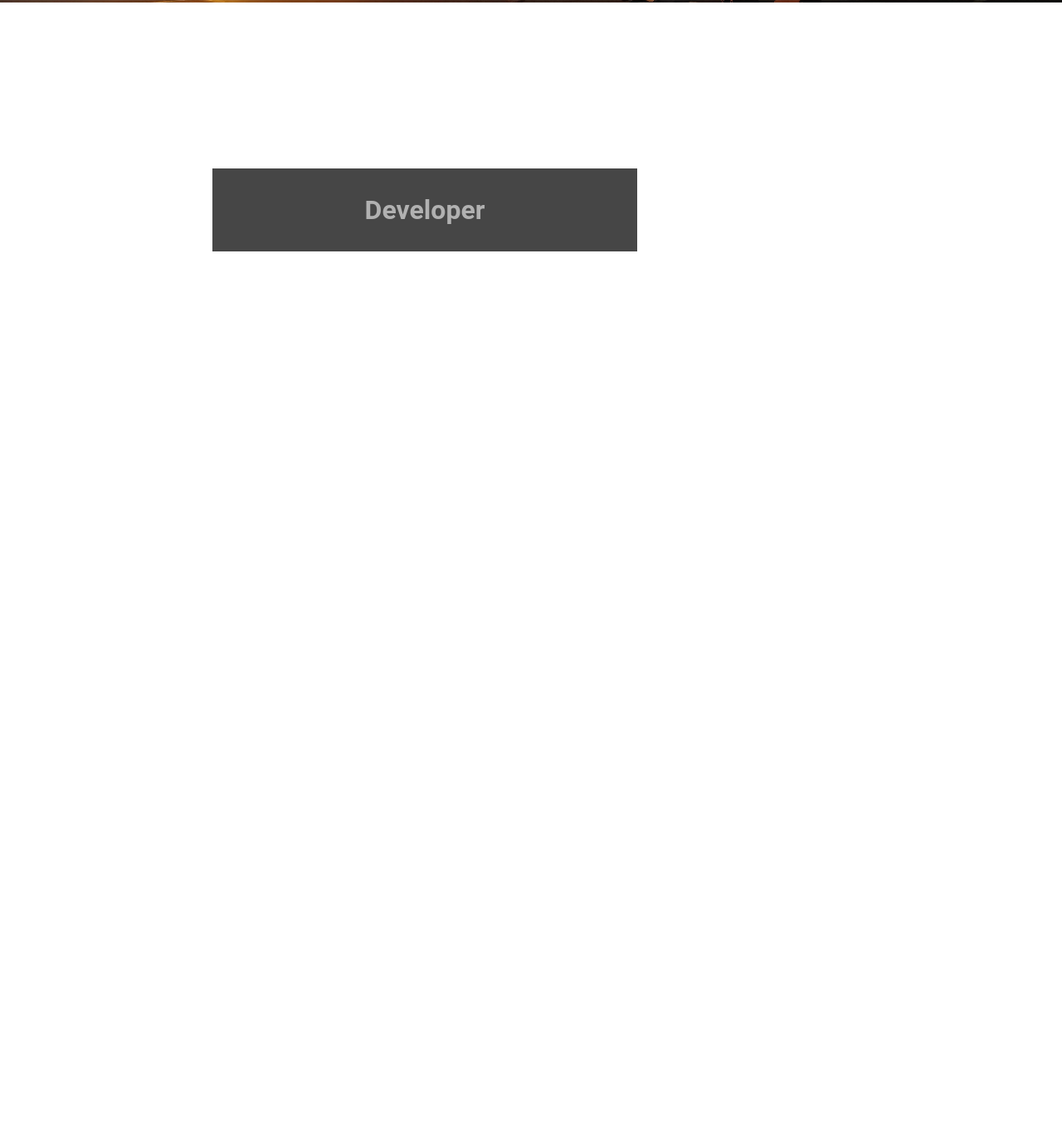
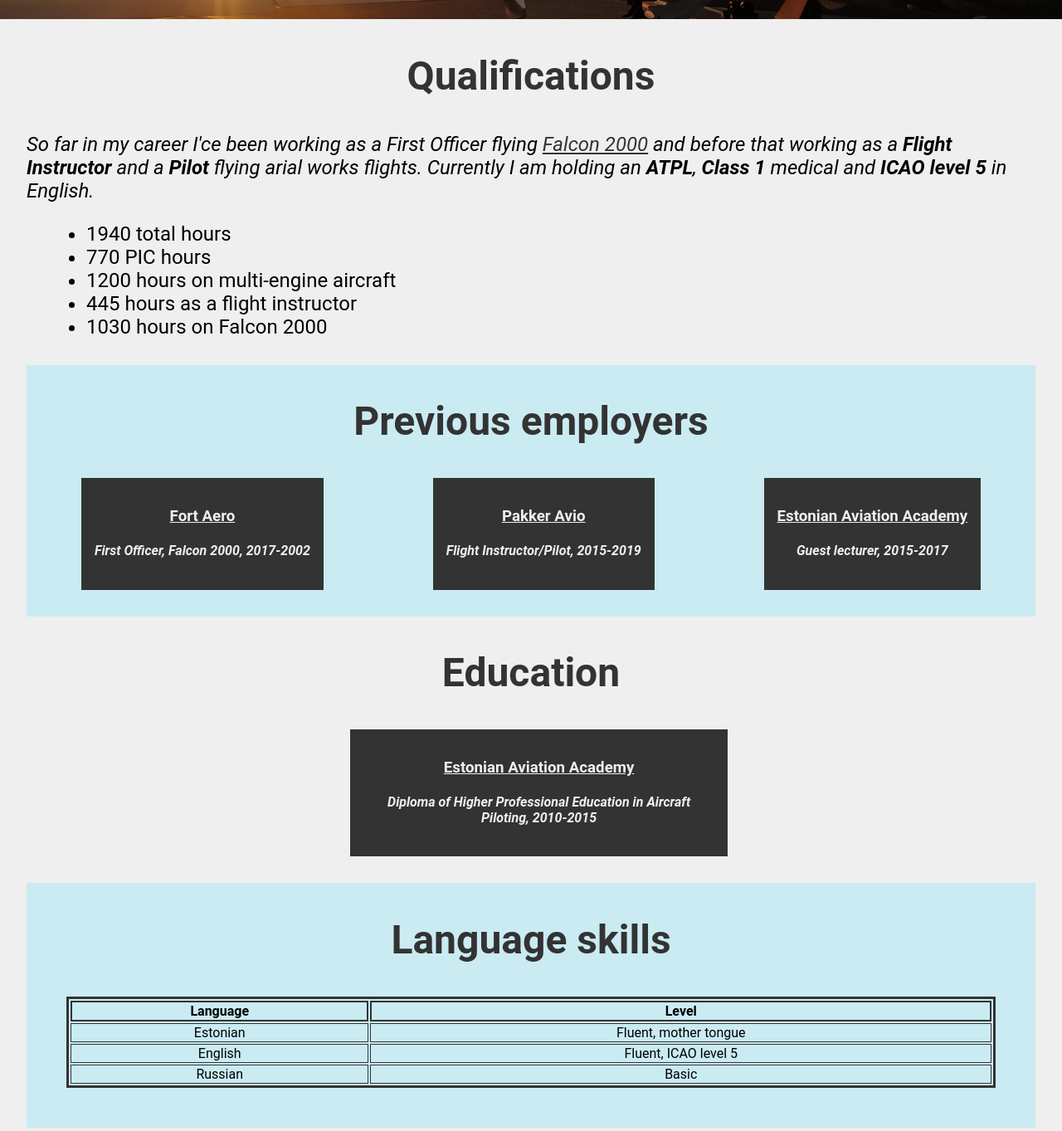
Before and after one commit to stntsk/portfolio_resume, a plain HTML site: page index.html in a window 1280 px wide. Shown: the part 697-2060 px from the top of the page at 83% size. Before the commit the page ends 1200 px from the top, so only its background shows below. Drawn offline with Linux system fonts and the light colour scheme; a web font is replaced by a local one.

Commit message:
pilot almost done, developer to go

```diff
--- a/Resources/script.js
+++ b/Resources/script.js
@@ -1 +1,21 @@
 // switching mains
+
+let pilotButton = document.getElementById('pilot_button');
+let devButton = document.getElementById('dev_button');
+let developer = document.getElementById('developer');
+let pilot =  document.getElementById('pilot');
+
+
+const switchMain = () => {
+    developer.style.display = 'block';
+    pilot.style.display= 'none';
+};
+
+pilotButton.onclick = switchMain;
+
+let switchBack = () => {
+    pilot.style.display = 'block';
+    developer.style.display = 'none';
+};
+
+devButton.onclick = switchBack;
--- a/Resources/style.css
+++ b/Resources/style.css
@@ -14,6 +14,7 @@ html {
     font-size: 16px;
     box-sizing: border-box;
     font-family: 'Roboto';
+    background-color: #efefef;
 }
 
 body {
@@ -24,13 +25,13 @@ body {
 
 header {
     background-color: #efefef;
-    height: 200px;
+    height: 220px;
 }
 
 header h1 {
     text-align: center;
-    color: #333333;
     font-size: 64px;
+    padding-top: 4rem;
     margin: 0;
 }
 
@@ -51,10 +52,12 @@ header li {
 }
 
 nav {
+    top: 0;
+    position: fixed;
     top: 120;
     width: 100%;
     z-index: 5;
-
+    border: solid 1px #ff3b3f;
 }
 
 nav ul {
@@ -88,6 +91,11 @@ nav a:hover {
 
 }
 
+.banner h1:hover {
+    text-decoration: underline;
+    cursor: pointer;
+}
+
 .banner_text {
     background-color: #333333;
     height: 20%;
@@ -114,6 +122,10 @@ nav a:hover {
     background-size: cover;
 }
 
+#pilot {
+    display: block;
+}
+
 
 
 /*banner2*/
@@ -125,3 +137,116 @@ nav a:hover {
     background-repeat: no-repeat;
     background-size: cover;
 }
+
+#developer {
+    display: none;
+}
+
+/*qualifications*/
+
+
+
+.qualifications h2 {
+    color: #333333;
+    text-align: center;
+    font-size: 3rem;
+}
+
+.qualifications p {
+    margin: 0.5rem 2rem;
+    font-size: 1.5rem;
+}
+
+.qualifications ul {
+    margin-left: 4rem;
+    font-size: 1.5rem;
+}
+
+.qualifications a {
+    color: #333333;
+}
+/*Pilot experience*/
+
+#pilot .experience {
+    display: flex;
+    flex-direction: column;
+    background-color: #caebf2;
+    margin: 2rem;
+}
+
+#pilot .exp {
+    display: flex;
+    justify-content: space-around;
+    flex-wrap: wrap;
+}
+
+#pilot .employer {
+    background-color: #333333;
+    padding: 1rem;
+    color: #efefef;
+    text-align: center;
+    margin-bottom: 2rem;
+}
+
+#pilot h2 {
+    font-size: 3rem;
+    color: #333333;
+}
+
+.employer a {
+    text-decoration: underline;
+    color: #efefef;
+}
+
+.employer a:hover {
+    color: #333333;
+    background-color: #efefef;
+}
+
+/*education*/
+
+.education {
+    text-align: center;
+}
+
+.education .edu {
+    background-color: #333333;
+    padding: 1rem;
+    color: #efefef;
+    text-align: center;
+    margin-bottom: 2rem;
+    width: 33%;
+    margin-left: 33%;
+}
+
+.edu a {
+    color: #efefef;
+}
+
+.edu a:hover {
+    color: #333333;
+    background-color: #efefef;
+}
+
+/*language*/
+
+.language {
+    text-align: center;
+    background-color: #caebf2;
+    margin: 2rem;
+    display: flex;
+    flex-direction: column;
+}
+
+.language table {
+    border: solid 3px #333333;
+    margin:0 3rem 3rem 3rem;
+}
+
+.language th {
+    border: solid 2px #333333;
+}
+
+.language td {
+    border: solid 1px #333333;
+}
--- a/index.html
+++ b/index.html
@@ -6,13 +6,21 @@
     <meta name="viewport" content="width=device-width, initial-scale=1.0">
     <title>Stens resume</title>
     <link rel="stylesheet" href="./Resources/style.css">
-    <script src="./Resources/script.js"></script>
+
 </head>
 <body>
 
 <!--header-->
 
     <header>
+        <nav>
+            <ul id="nav">
+                <li><a href="(.qualifications)">Qualifications</a></li>
+                <li><a href="#">Experience</a></li>
+                <li><a href="#">Education</a></li>
+                <li><a href="#">Language skills</a></li>
+            </ul>
+        </nav>
         <div id="info">
             <h1>Sten Tuisk</h1>
             <br>
@@ -22,14 +30,6 @@
                 <li><h2>sten.tuisk@gmail.com</h2></li>
             </ul>
         </div>
-        <nav>
-            <ul id="nav">
-                <li><a href="#">Qualifications</a></li>
-                <li><a href="#">Experience</a></li>
-                <li><a href="#">Education</a></li>
-                <li><a href="#">Language skills</a></li>
-            </ul>
-        </nav>
 
     </header>
 
@@ -42,22 +42,83 @@
 
             <div class="banner">
                 <div class="banner_text">
-                    <h1>Pilot</h1>
+                    <h1 id="pilot_button" onclick="switchMain">Pilot</h1>
                 </div>
+            </div>
+            <div class="qualifications">
+                <h2>Qualifications</h2>
+                <p><em>So far in my career I'ce been working as a <em>First Officer</em> flying <a href="https://en.wikipedia.org/wiki/Dassault_Falcon_2000" target="_blank">Falcon 2000</a> and before that working as a <strong>Flight Instructor</strong> and a <strong>Pilot</strong> flying arial works flights. Currently I am holding an <strong>ATPL</strong>, <strong>Class 1</strong> medical and <strong>ICAO level 5</strong> in English.</em></p>
+                <ul>
+                    <li>1940 total hours</li>
+                    <li>770 PIC hours</li>
+                    <li>1200 hours on multi-engine aircraft</li>
+                    <li>445 hours as a flight instructor</li>
+                    <li>1030 hours on Falcon 2000</li>
+                </ul>
+            </div>
+            <div class="experience">
+                <div class="exp">
+                    <h2>Previous employers</h2>
+                </div>
+                <div class="exp">
+                    <div class="employer">
+                        <h3><a href="https://www.fort.aero/" target="_blank">Fort Aero</a></h3>
+                        <h4><em>First Officer, Falcon 2000, 2017-2002</em></h4>
+                    </div>
+                    <div class="employer">
+                        <h3><a href="https://www.pakkeravio.ee/" target="_blank">Pakker Avio</a></h3>
+                        <h4><em>Flight Instructor/Pilot, 2015-2019</em></h4>
+                    </div>
+                    <div class="employer">
+                        <h3><a href="https://lennuakadeemia.ee/en" target="_blank">Estonian Aviation Academy</a></h3>
+                        <h4><em>Guest lecturer, 2015-2017</em></h4>
+                    </div>
+                </div>
+            </div>
+            <div class="education">
+                <h2>Education</h2>
+                <div class="edu">
+                    <h3><a href="https://lennuakadeemia.ee/en" target="_blank">Estonian Aviation Academy</a></h3>
+                    <h4><em>Diploma of Higher Professional Education in Aircraft Piloting, 2010-2015</em></h4>
+                </div>
+            </div>
+            <div class="language">
+                <h2>Language skills</h2>
+                <table>
+                    <thead>
+                        <tr>
+                            <th scope="col">Language</th>
+                            <th scope="col">Level</th>
+                        </tr>
+                    </thead>
+                    <tr>
+                        <td>Estonian</td>
+                        <td>Fluent, mother tongue</td>
+                    </tr>
+                    <tr>
+                        <td>English</td>
+                        <td>Fluent, ICAO level 5</td>
+                    </tr>
+                    <tr>
+                        <td>Russian</td>
+                        <td>Basic</td>
+                    </tr>
+                </table>
             </div>
 
         </div>
 
     <!--main2-->
-        <div id="developer"></div>
+        <div id="developer">
 
             <div id="dev_banner" class="banner">
                 <div class="banner_text">
-                    <h1>Developer</h1>
+                    <h1 id="dev_button" onclick="switchBack">Developer</h1>
                 </div>
             </div>
             <div id="pic"></div>
-
+        </div>
+        <script src="./Resources/script.js"></script>
     </main>
 </body>
 </html>
```
